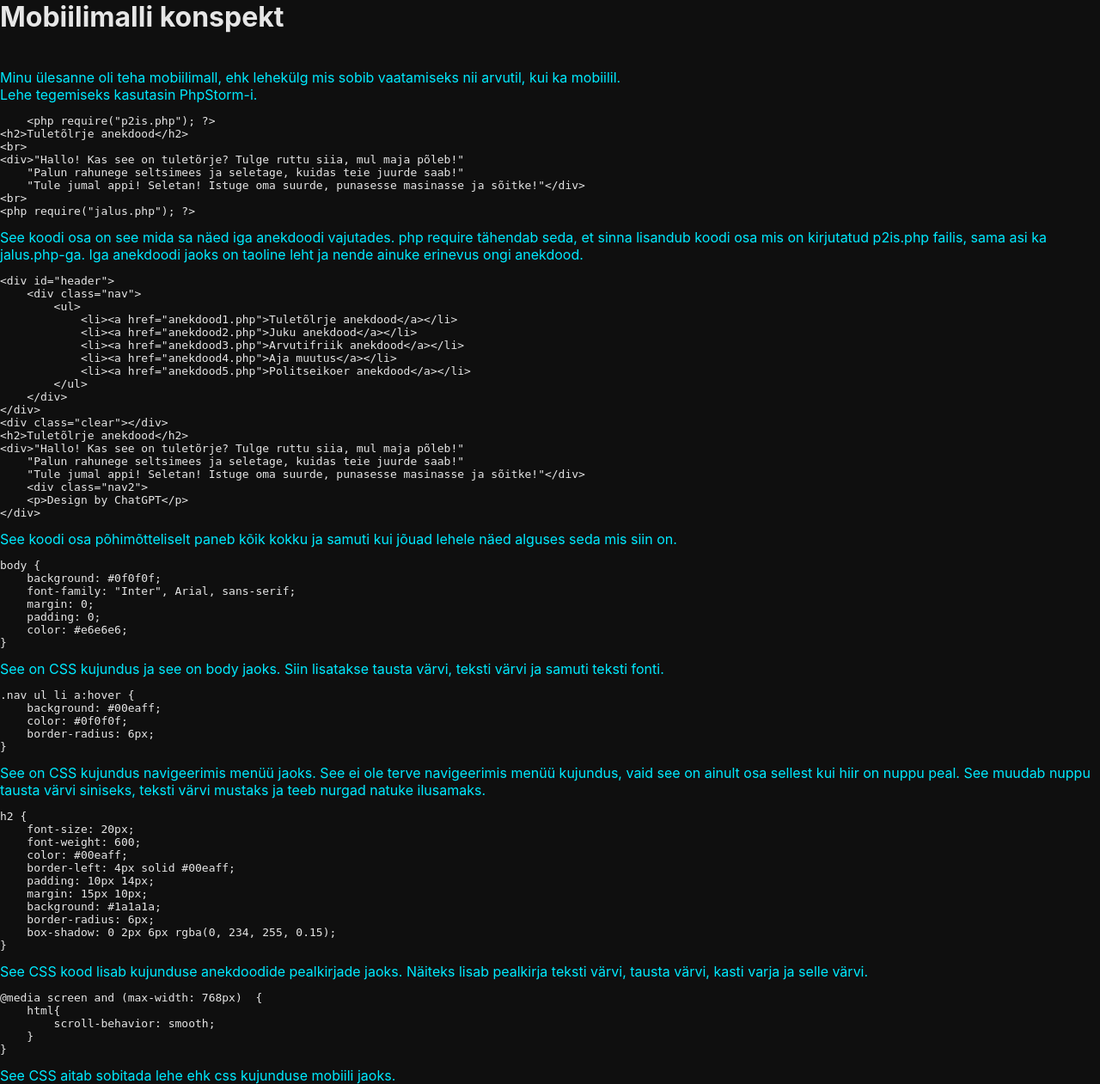
After one commit to SavvaS250/PhpIndex, a PHP site: page /content/ulesanne/mobiilimalliKonspekt.php in a window 1280 px wide. The commit adds this page. Shown: the whole page at 86% size. Run offline with PHP 8.4, Linux system fonts and the light colour scheme.

Commit message:
Lisasin konspekti lehe, lisasin nav menüüse uue rippmenüü kus on anekdoodid, fixisin paar asja

```diff
--- a/content/ulesanne/blankett.php
+++ b/content/ulesanne/blankett.php
@@ -14,7 +14,7 @@
     </div>
 </div>
 <div class="clear"></div>
-<h2>Anekdood 1</h2>
+<h2>Tuletõlrje anekdood</h2>
 <div>"Hallo! Kas see on tuletõrje? Tulge ruttu siia, mul maja põleb!"
     "Palun rahunege seltsimees ja seletage, kuidas teie juurde saab!"
     "Tule jumal appi! Seletan! Istuge oma suurde, punasesse masinasse ja sõitke!"</div>
--- a/content/ulesanne/kujundus.css
+++ b/content/ulesanne/kujundus.css
@@ -119,3 +119,11 @@ p a:hover {
 .clear {
     clear: both;
 }
+div{
+    color:#00eaff;
+}
+@media screen and (max-width: 768px)  {
+    html{
+        scroll-behavior: smooth;
+    }
+}
--- /dev/null
+++ b/content/ulesanne/mobiilimalliKonspekt.php
@@ -0,0 +1,77 @@
+<link href="kujundus.css" rel="stylesheet" type="text/css" />
+<h1>Mobiilimalli konspekt</h1>
+<br>
+<div>Minu ülesanne oli teha mobiilimall, ehk lehekülg mis sobib
+vaatamiseks nii arvutil, kui ka mobiilil.</div>
+<div> Lehe tegemiseks kasutasin PhpStorm-i.</div>
+<pre>
+    &lt;php require("p2is.php"); ?>
+&lt;h2>Tuletõlrje anekdood&lt;/h2&gt;
+&lt;br>
+&lt;div>"Hallo! Kas see on tuletõrje? Tulge ruttu siia, mul maja põleb!"
+    "Palun rahunege seltsimees ja seletage, kuidas teie juurde saab!"
+    "Tule jumal appi! Seletan! Istuge oma suurde, punasesse masinasse ja sõitke!"&lt;/div>
+&lt;br>
+&lt;php require("jalus.php"); ?></pre>
+<div>See koodi osa on see mida sa näed iga anekdoodi vajutades. php require
+tähendab seda, et sinna lisandub koodi osa mis on kirjutatud p2is.php failis,
+sama asi ka jalus.php-ga. Iga anekdoodi jaoks on taoline leht ja
+nende ainuke erinevus ongi anekdood.</div>
+<pre>&lt;div id="header">
+    &lt;div class="nav">
+        &lt;ul>
+            &lt;li>&lt;a href="anekdood1.php">Tuletõlrje anekdood&lt;/a>&lt;/li>
+            &lt;li>&lt;a href="anekdood2.php">Juku anekdood&lt;/a>&lt;/li>
+            &lt;li>&lt;a href="anekdood3.php">Arvutifriik anekdood&lt;/a>&lt;/li>
+            &lt;li>&lt;a href="anekdood4.php">Aja muutus&lt;/a>&lt;/li>
+            &lt;li>&lt;a href="anekdood5.php">Politseikoer anekdood&lt;/a>&lt;/li>
+        &lt;/ul>
+    &lt;/div>
+&lt;/div>
+&lt;div class="clear">&lt;/div>
+&lt;h2>Tuletõlrje anekdood&lt;/h2>
+&lt;div>"Hallo! Kas see on tuletõrje? Tulge ruttu siia, mul maja põleb!"
+    "Palun rahunege seltsimees ja seletage, kuidas teie juurde saab!"
+    "Tule jumal appi! Seletan! Istuge oma suurde, punasesse masinasse ja sõitke!"&lt;/div>
+    &lt;div class="nav2">
+    &lt;p>Design by ChatGPT&lt;/p>
+&lt;/div></pre>
+<div>See koodi osa põhimõtteliselt paneb kõik kokku ja samuti kui
+jõuad lehele näed alguses seda mis siin on.</div>
+<pre>body {
+    background: #0f0f0f;
+    font-family: "Inter", Arial, sans-serif;
+    margin: 0;
+    padding: 0;
+    color: #e6e6e6;
+}</pre>
+<div>See on CSS kujundus ja see on body jaoks. Siin lisatakse
+tausta värvi, teksti värvi ja samuti teksti fonti.</div>
+<pre>.nav ul li a:hover {
+    background: #00eaff;
+    color: #0f0f0f;
+    border-radius: 6px;
+}</pre>
+<div>See on CSS kujundus navigeerimis menüü jaoks. See ei ole terve
+navigeerimis menüü kujundus, vaid see on ainult osa sellest kui
+hiir on nuppu peal. See muudab nuppu tausta värvi siniseks,
+teksti värvi mustaks ja teeb nurgad natuke ilusamaks.</div>
+<pre>h2 {
+    font-size: 20px;
+    font-weight: 600;
+    color: #00eaff;
+    border-left: 4px solid #00eaff;
+    padding: 10px 14px;
+    margin: 15px 10px;
+    background: #1a1a1a;
+    border-radius: 6px;
+    box-shadow: 0 2px 6px rgba(0, 234, 255, 0.15);
+}</pre>
+<div>See CSS kood lisab kujunduse anekdoodide pealkirjade jaoks. Näiteks
+lisab pealkirja teksti värvi, tausta värvi, kasti varja ja selle värvi.</div>
+<pre>@media screen and (max-width: 768px)  {
+    html{
+        scroll-behavior: smooth;
+    }
+}</pre>
+<div>See CSS aitab sobitada lehe ehk css kujunduse mobiili jaoks.</div>
```
Also changed, not shown: nav.php (+6 -1 lines).
